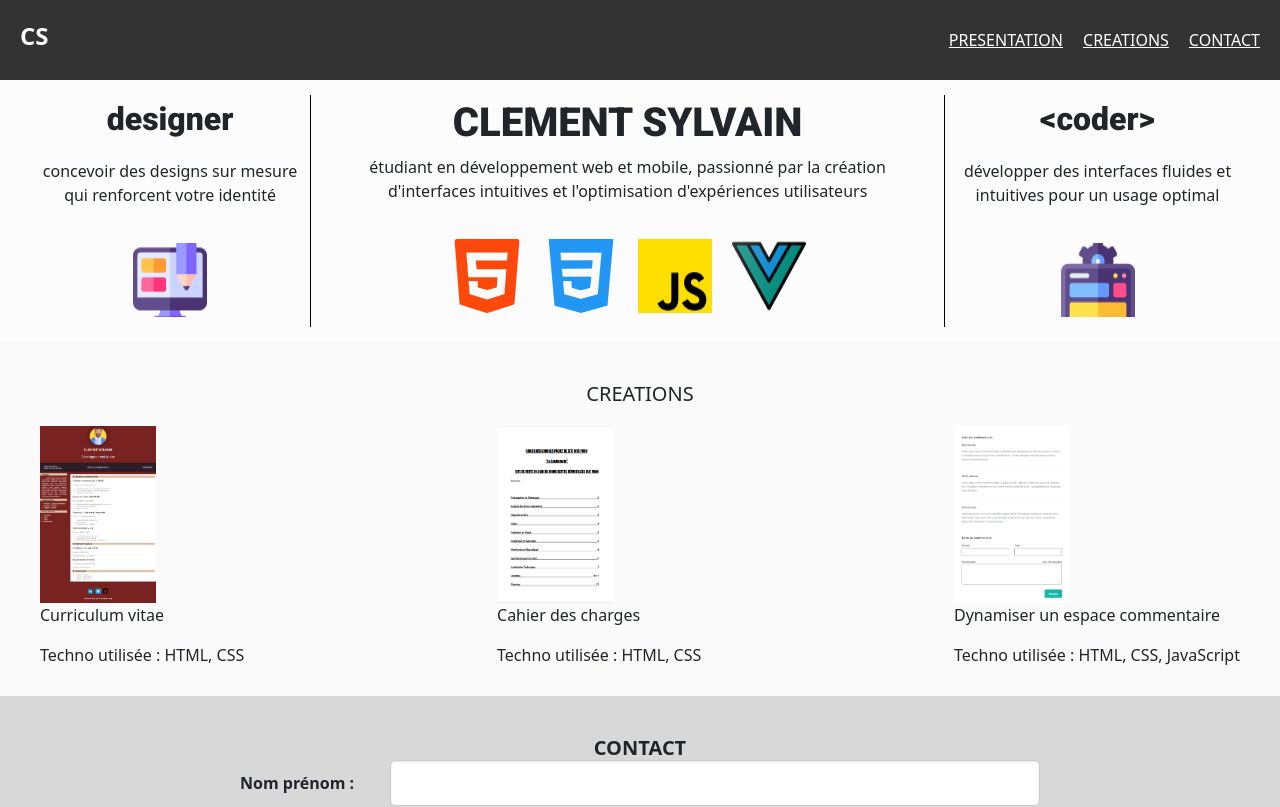
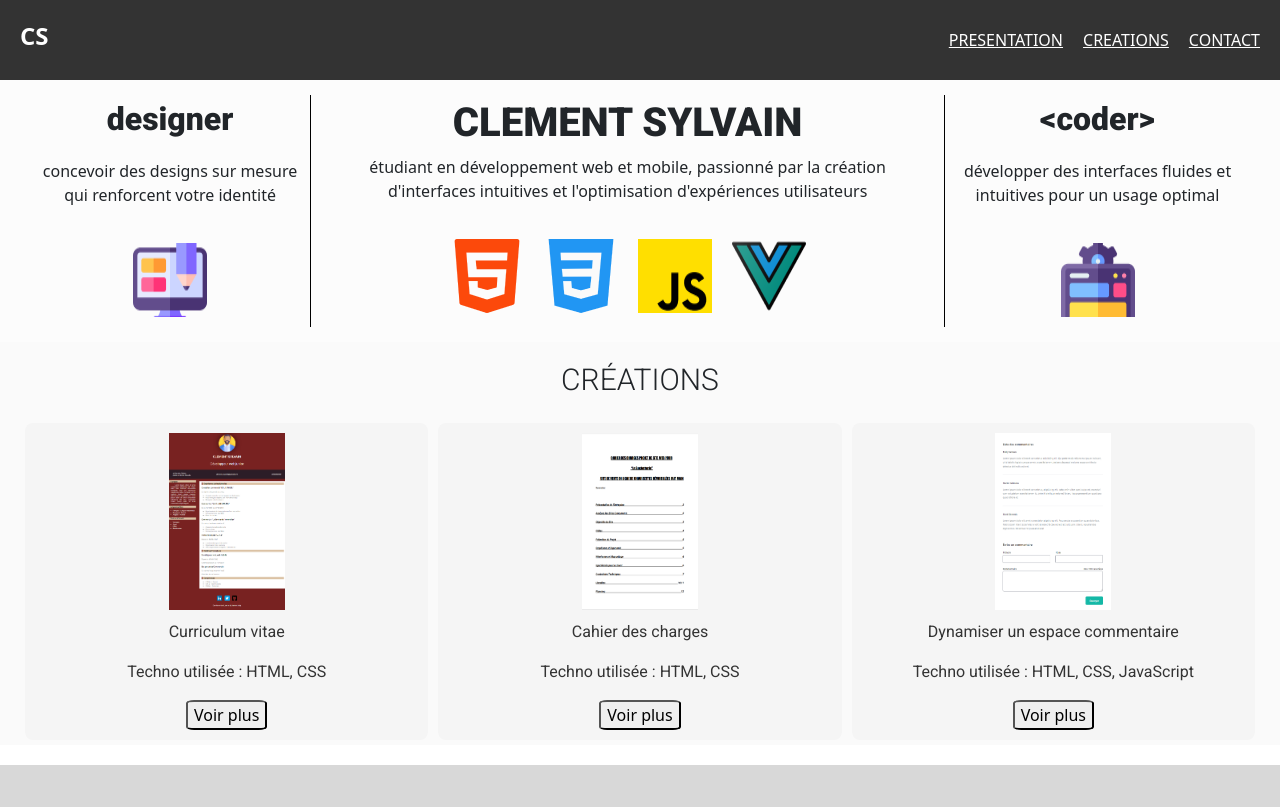
Before and after one commit to JACKZINH/PortfolioVueJs, a Vue app: page / in a window 1280 px wide. Shown: the top 807 px of the page. Built offline with nearby package versions, Linux system fonts and the light colour scheme.

Commit message:
Création de la modale

```diff
--- a/src/App.vue
+++ b/src/App.vue
@@ -1,9 +1,12 @@
 <template>
-  <router-view />
+  <div id="app">
+    <router-view />
+  </div>
 </template>
 
-<script setup>
-import Footer from "@/components/Footer.vue";
-import Header from "@/components/Header.vue";
+<script>
+export default {
+  name: "App",
+};
 </script>
 <style></style>
--- a/src/assets/main.css
+++ b/src/assets/main.css
@@ -201,7 +201,7 @@ footer p {
   font-size: 10px;
 }
 footer a {
-  margin-left: 20px;
+  margin-left: 10px;
 }
 .liens-socials {
   margin-left: 20px;
--- /dev/null
+++ b/src/components/Contenu.vue
@@ -0,0 +1,116 @@
+<template>
+  <div class="lescreations">
+    <h1>CRÉATIONS</h1>
+
+    <!-- Affichage de chaque création -->
+    <div class="cartes">
+      <div v-for="(creation, index) in creations" :key="index">
+        <img :src="creation.image" :alt="creation.titre" />
+        <p>{{ creation.titre }}</p>
+        <p>Techno utilisée : {{ creation.techno }}</p>
+        <!-- Ajout du bouton pour ouvrir la modale spécifique à chaque création -->
+        <button @click="openModale(creation)">Voir plus</button>
+      </div>
+    </div>
+
+    <!-- La modale -->
+    <!-- Ajout de la propriété "creation" pour passer la création spécifique à la modale -->
+    <Modale
+      v-if="revele"
+      :revele="revele"
+      :toggleModale="toggleModale"
+      :creation="currentCreation" />
+  </div>
+</template>
+
+<script setup>
+import { ref } from "vue";
+import Modale from "@/components/Modale.vue";
+
+// Déclaration des données (data)
+const creations = ref([
+  {
+    titre: "Curriculum vitae",
+    image: "/src/assets/img/image cv .png",
+    techno: "HTML, CSS",
+    lien: "https://github.com/JACKZINH/Devoir-CV",
+  },
+  {
+    titre: "Cahier des charges",
+    image: "/src/assets/img/image cahier des charges.png",
+    techno: "HTML, CSS",
+  },
+  {
+    titre: "Dynamiser un espace commentaire",
+    image: "/src/assets/img/image dynamiser.png",
+    techno: "HTML, CSS, JavaScript",
+    lien: "https://github.com/JACKZINH/devoirdynamiserunespacecommentaire",
+  },
+]); // AJOUT D'UNE LISTE D'OBJETS POUR LES CRÉATIONS
+
+// Variable pour savoir quelle création est actuellement sélectionnée
+const revele = ref(false);
+const currentCreation = ref(null); // AJOUT D'UNE NOUVELLE VARIABLE POUR GARDER LA CRÉATION ACTIVE
+
+// Fonction pour toggler (basculer) la modale
+const toggleModale = () => {
+  revele.value = !revele.value;
+};
+
+// Fonction pour ouvrir une modale avec une création spécifique
+const openModale = (creation) => {
+  currentCreation.value = creation; // Définir la création sélectionnée
+  toggleModale();
+}; // AJOUT D'UNE FONCTION POUR OUVRIR UNE MODALE SPÉCIFIQUE
+</script>
+
+<style scoped>
+.lescreations {
+  background-color: #fafafa;
+  min-height: 45vh; /* Hauteur minimale de 100% de la vue */
+}
+button {
+  border-radius: 10%;
+}
+h1 {
+  font-family: "Roboto", sans-serif;
+  font-weight: 300;
+  font-style: normal;
+  text-align: center;
+  font-size: 30px;
+  padding-top: 20px;
+}
+.cartes {
+  display: flex;
+  flex-direction: row;
+  justify-content: space-between;
+  align-items: center;
+  margin: 20px;
+  flex-wrap: wrap;
+}
+
+.cartes div {
+  flex: 1 1 calc(30% - 10px); /* 30% de largeur, avec un espacement */
+  margin: 5px; /* Espace autour de chaque carte */
+  padding: 10px; /* Espace intérieur */
+  background: #f5f5f5; /* Couleur de fond */
+  border-radius: 8px; /* Coins arrondis */
+  text-align: center; /* Centrer le texte */
+  transition: box-shadow 0.3s ease; /* Animation pour l'ombre */
+}
+
+.cartes img {
+  width: 116px;
+  height: 177px;
+}
+
+.cartes div:hover {
+  box-shadow: 5px 5px 15px rgba(0, 0, 0, 0.3); /* Ombre en bas à droite */
+}
+
+.cartes p {
+  font-family: "Roboto", sans-serif;
+  color: #333;
+  margin-top: 10px;
+}
+</style>
--- a/src/components/Footer.vue
+++ b/src/components/Footer.vue
@@ -13,7 +13,7 @@
       <a href="https://x.com/home" target="_blank">
         <img src="@/assets/img/X.png" alt="X" />
       </a>
-      <p>dernière mise à jour : 07/10/2024</p>
+      <p>dernière mise à jour : 09/10/2024</p>
     </div>
   </footer>
 </template>
--- a/src/components/Modale.vue
+++ b/src/components/Modale.vue
@@ -1,5 +1,91 @@
-<template></template>
+<template>
+  <div class="bloc-modale" v-if="revele">
+    <div class="overlay" v-on:click="toggleModale"></div>
+    <div class="modale card">
+      <div v-on:click="toggleModale" class="btn-modale btn btn-danger btn-sm">
+        X
+      </div>
 
-<script></script>
+      <!-- Section Créations -->
+      <section class="creations">
+        <h2>CREATION</h2>
+        <!-- Affichage dynamique des informations sur la création via les props -->
+        <div class="cartes">
+          <div>
+            <img :src="creation.image" :alt="creation.titre" />
+            <!-- MODIFICATION ICI -->
+            <p>{{ creation.titre }}</p>
+            <!-- MODIFICATION ICI -->
+            <p>Techno utilisée : {{ creation.techno }}</p>
+            <a :href="creation.lien" target="_blank" rel="noopener noreferrer"
+              >VOIR LE PROJET</a
+            >
+            <!-- MODIFICATION ICI -->
+          </div>
+        </div>
+      </section>
+    </div>
+  </div>
+</template>
 
-<style></style>
+<script setup>
+// Ajout de la nouvelle propriété "creation" pour gérer la création spécifique affichée
+const props = defineProps(["revele", "toggleModale", "creation"]); // MODIFICATION ICI
+</script>
+
+<style scoped>
+.bloc-modale {
+  position: fixed;
+  top: 0;
+  left: 0;
+  bottom: 0;
+  right: 0;
+  width: 100%;
+  height: 100%;
+  display: flex;
+  justify-content: center;
+  align-items: center;
+}
+
+.overlay {
+  background: rgba(0, 0, 0, 0.5);
+  position: fixed;
+  top: 0;
+  left: 0;
+  bottom: 0;
+  right: 0;
+}
+
+.modale {
+  background: #f1f1f1;
+  color: #333;
+  padding: 50px;
+  position: fixed;
+  top: 30%;
+}
+
+.btn-modale {
+  position: absolute;
+  top: 10px;
+  right: 10px;
+}
+.creations img {
+  max-width: 100%; /* Pour que l'image prenne toute la largeur de la modale */
+  height: auto; /* Pour maintenir les proportions */
+  margin-bottom: 15px; /* Espacement sous l'image */
+  margin-left: 100px;
+}
+
+.card {
+  max-width: 500px; /* Largeur maximale de la modale */
+  width: 90%; /* Largeur à 90% pour les petits écrans */
+  border-radius: 10px; /* Coins arrondis */
+  overflow: hidden; /* Pour éviter le débordement */
+}
+
+.creations a {
+  color: #000000; /* Couleur du texte (par exemple, gris foncé) */
+  text-decoration: none; /* Supprimer le soulignement */
+  font-weight: bold; /* Rendre le texte en gras */
+}
+</style>
--- a/src/views/Accueil.vue
+++ b/src/views/Accueil.vue
@@ -27,36 +27,8 @@
     </div>
   </section>
 
-  <!-- Section Créations -->
-  <section class="creations">
-    <h2>CREATIONS</h2>
-    <div class="cartes">
-      <div>
-        <img
-          src="@/assets/img/image cv .png"
-          class="cv"
-          alt="Curriculum Vitae" />
-        <p>Curriculum vitae</p>
-        <p>Techno utilisée : HTML, CSS</p>
-      </div>
-      <div>
-        <img
-          src="@/assets/img/image cahier des charges.png"
-          class="cahier"
-          alt="Cahier des charges" />
-        <p>Cahier des charges</p>
-        <p>Techno utilisée : HTML, CSS</p>
-      </div>
-      <div>
-        <img
-          src="@/assets/img/image dynamiser.png"
-          class="dynamiser"
-          alt="Dynamiser un espace commentaire" />
-        <p>Dynamiser un espace commentaire</p>
-        <p>Techno utilisée : HTML, CSS, JavaScript</p>
-      </div>
-    </div>
-  </section>
+  <!-- Affichage de Contenu avec les créations et modales -->
+  <Contenu></Contenu>
 
   <!-- Section Contact -->
   <section class="contact">
@@ -81,15 +53,19 @@
   </section>
   <Footer></Footer>
 </template>
+
 <script>
+import Contenu from "@/components/Contenu.vue";
 import Footer from "@/components/Footer.vue";
 import Header from "@/components/Header.vue";
 export default {
-  name: "Acceuil",
+  name: "Accueil",
   components: {
     Header,
     Footer,
+    Contenu,
   },
 };
 </script>
+
 <style></style>
--- a/src/views/Notfound.vue
+++ b/src/views/Notfound.vue
@@ -21,8 +21,8 @@ h1 {
   text-align: center;
 }
 img {
-  width: 600px;
+  width: 650px;
   height: 500px;
-  margin-left: 750px;
+  margin-left: 700px;
 }
 </style>
```
